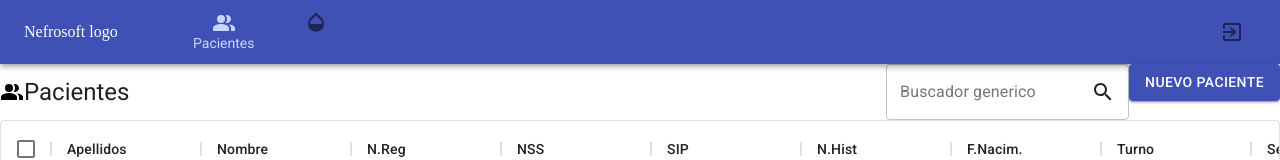
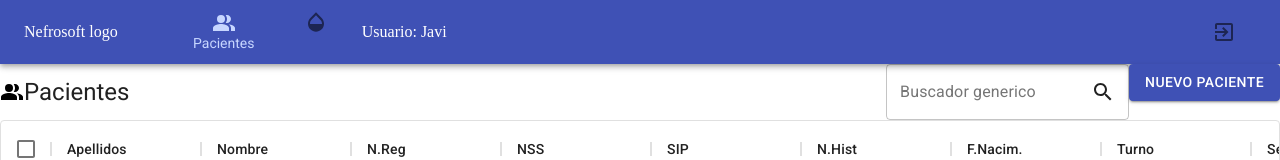
Before and after one commit to afoone/vl-template, a React (Create React App) app: page /login in a window 1280 px wide. Both pictures are taken after a click on the button "ENTRAR". Shown: the top 160 px of the page. Built offline with nearby package versions, Linux system fonts and the light colour scheme; data requests are answered from the project's data file.

Commit message:
patient form

```diff
--- a/src/App.js
+++ b/src/App.js
@@ -13,6 +13,7 @@ import Login from './views/Login/Login';
 import { MainView } from './views/MainView/MainView';
 
 import { importGenericCss } from './genericCssImports'
+import PatientForm from "./components/forms/PatientForm";
 
 
 const composeEnhancers =
@@ -38,6 +39,9 @@ function App() {
             <Route path="/login" >
               <Login />
             </Route>
+            <Route path="/patient/new">
+              <PatientForm></PatientForm>
+            </Route>
             <Route exact path="/">
               <MainView></MainView>
             </Route>
--- a/src/components/MainHeader/MainHeader.jsx
+++ b/src/components/MainHeader/MainHeader.jsx
@@ -3,21 +3,37 @@ import { Logout } from '../Logout/Logout';
 import { MainLogo } from '../MainLogo/MainLogo';
 import { ModulesMainHeader } from '../ModulesMainHeader/ModulesMainHeader';
 import Language from '../Language/Language'
-import { AppBar, Box, IconButton, Toolbar } from '@material-ui/core';
+import { AppBar, Box, Button, IconButton, Toolbar } from '@material-ui/core';
+import { connect, useDispatch, useSelector } from 'react-redux';
+import { Redirect } from 'react-router-dom';
+import { logout } from '../../redux/actions/auth'
 
 
-export const MainHeader = ({changeView}) => {
+const MainHeader = ({ changeView }) => {
+
+    const dispatch = useDispatch()
+
+    const user = useSelector(state => state.auth.user)
+
     return (
         <div >
             <AppBar position="static">
                 <Toolbar className='main-header__toolbar'>
                     <MainLogo />
-                    <ModulesMainHeader changeView={changeView}/>
+                    <ModulesMainHeader changeView={changeView} />
+                    {!user.name && <Redirect to="/login" />}
+                    <Box>
+                        Usuario: {user.name}
+                    </Box>
                     <Box ml='auto'>
-                        <Logout />
+                        <Button onClick={() => dispatch(logout())}>
+                            <Logout />
+                        </Button>
                     </Box>
                 </Toolbar>
             </AppBar>
         </div>
     )
 }
+
+export default MainHeader
--- /dev/null
+++ b/src/components/forms/PatientForm.jsx
@@ -0,0 +1,28 @@
+import { TextField } from '@material-ui/core'
+import React, { useState } from 'react'
+
+const PatientForm = () => {
+
+
+    // recupera id de la ruta
+
+    // si tengo id => recupero el paciente
+
+    // asigno los datos del paciente a los datos del formulario
+
+    const [nombre, setNombre] = useState("")
+
+
+
+    // grabar : si tenía el id (que lo he3 sacado de la ruta), hago un put, sino  lo tenía hago un post
+
+    // const patient = useSelector(state => state.patient.patient)
+
+    return (
+        <div className="patient-form">
+            <TextField value={nombre} onChange={e => setNombre(e.target.value)}></TextField>
+        </div>
+    )
+}
+
+export default PatientForm
--- a/src/redux/reducers/authReducer.js
+++ b/src/redux/reducers/authReducer.js
@@ -10,7 +10,7 @@ const reducer = (state = initialState, action) => {
         case LOGIN:
             return { ...state, user: action.payload, error: undefined }
         case LOGOUT:
-            return { ...state, user: undefined, error: undefined }
+            return { ...state, user: {}, error: undefined }
         case ERROR:
             return { ...state, error: action.payload }
         default:
--- a/src/views/Login/Login.jsx
+++ b/src/views/Login/Login.jsx
@@ -20,8 +20,9 @@ const Login = props => {
 
 
     const handleInputChange = ({ target }) => {
-        setFormState({ ...formState, [target.name]: target.value });
+        setFormState({ ...formState, [target.name]: target.value.toUpperCase() });
     }
+
 
     return (
         <div className="login">
@@ -40,6 +41,7 @@ const Login = props => {
                         type='text'
                         name='username'
                         variant='outlined'
+                        value={formState.username}
                     />
                     <TextField
                         onChange={handleInputChange}
```
Also changed, not shown: src/views/MainView/MainView.jsx (+5 -5 lines).
